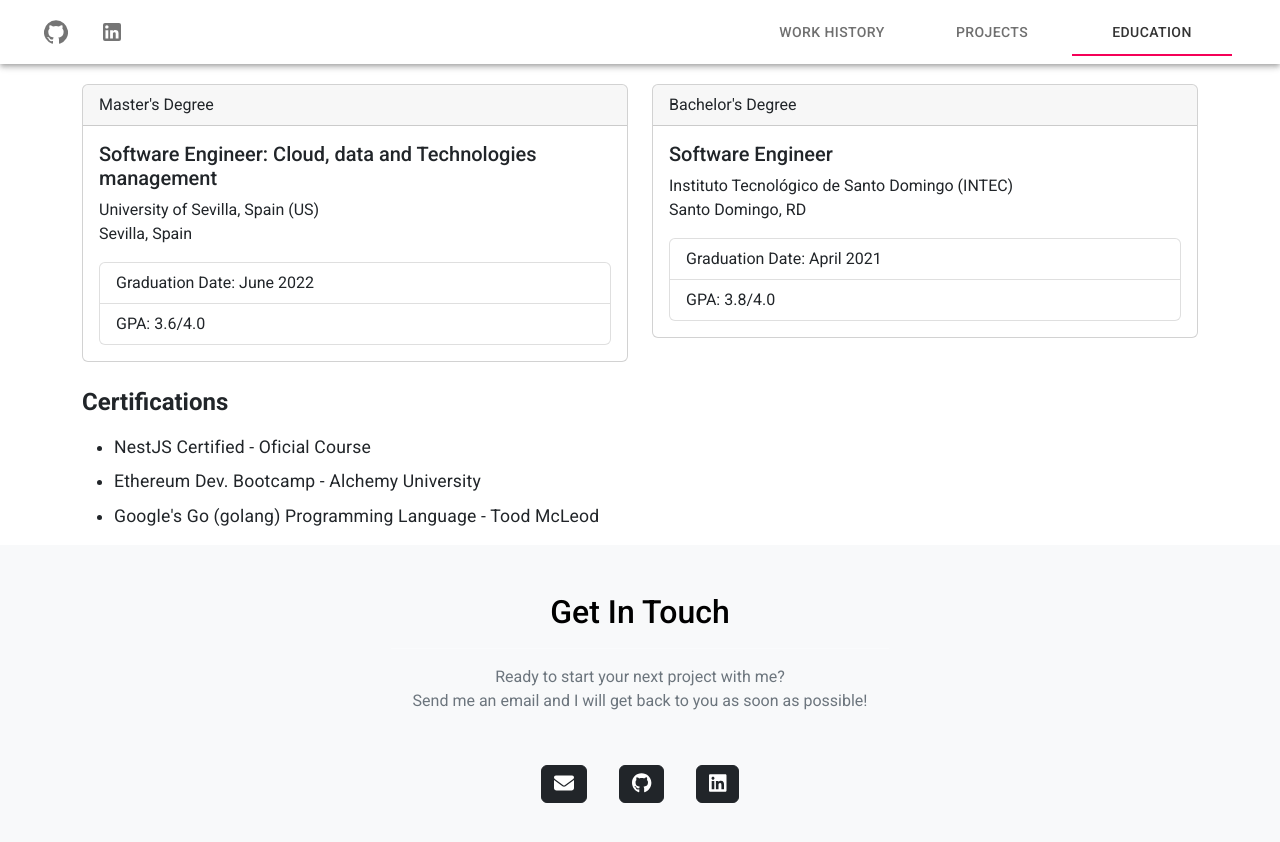
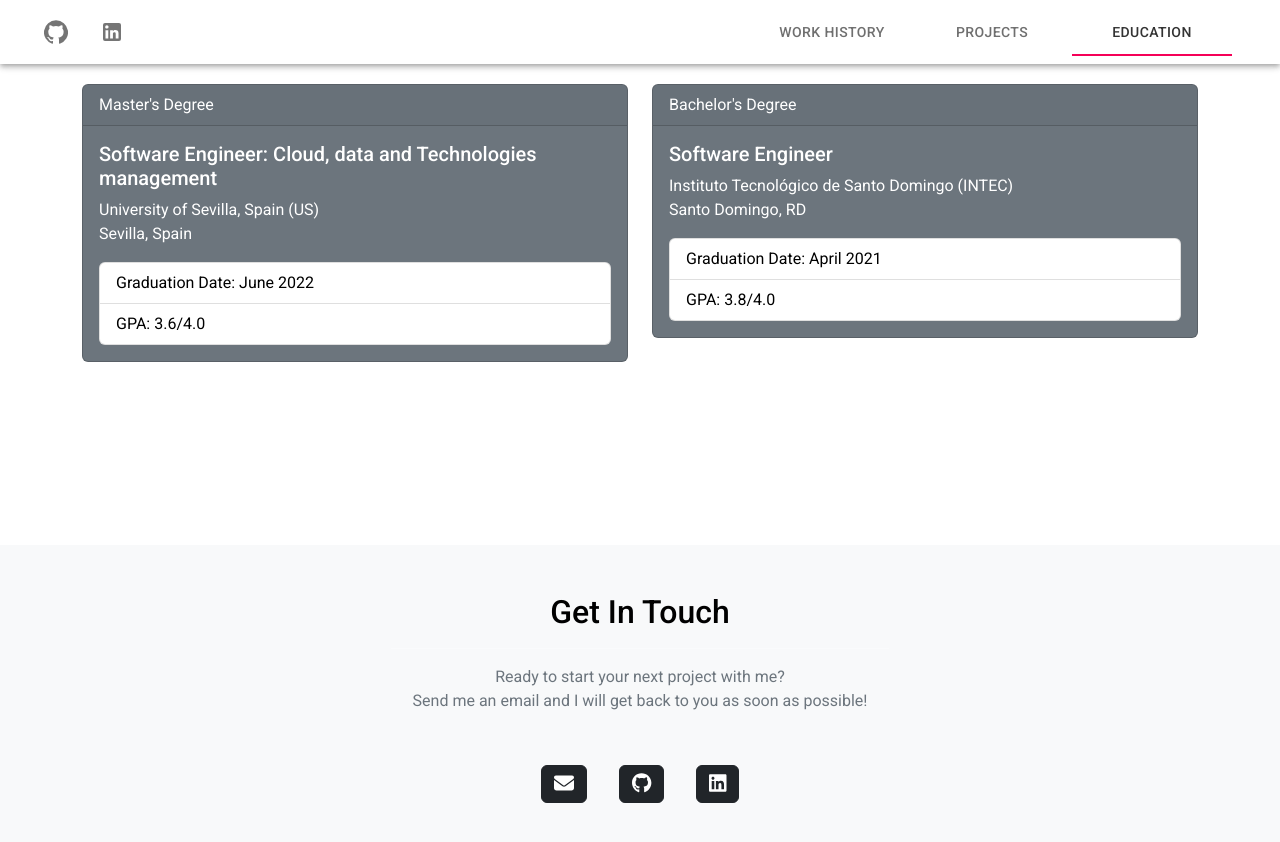
Before and after one commit to bujosa/lerna, a React (Create React App) app: page / in a window 1280 px wide. Both pictures are taken after a click on the tab "EDUCATION". Shown: the top 842 px of the page. Built offline with nearby package versions, Linux system fonts and the light colour scheme.

Commit message:
style: education mode dark first approach

```diff
--- a/src/components/Education.js
+++ b/src/components/Education.js
@@ -19,15 +19,18 @@ const useStyles = makeStyles((theme) => ({
     fontSize: '2rem',
     fontWeight: 'bold',
     marginBottom: '2rem',
+    color: 'white', // nuevo estilo para el color del texto
   },
   certificationTitle: {
     fontSize: '1.5rem',
     fontWeight: 'bold',
     marginBottom: '1rem',
+    color: 'white', // nuevo estilo para el color del texto
   },
   certificationItem: {
     fontSize: '1.1rem',
     marginBottom: '0.5rem',
+    color: 'white', // nuevo estilo para el color del texto
   },
 }));
 
@@ -37,37 +40,47 @@ const Education = () => {
     <Container>
       <Row>
         <Col sm="6">
-          <Card>
-            <CardHeader>Master's Degree</CardHeader>
+          <Card className="bg-secondary">
+            <CardHeader className="text-white">Master's Degree</CardHeader>
             <CardBody>
-              <CardTitle tag="h5">
+              <CardTitle tag="h5" className="text-white">
                 Software Engineer: Cloud, data and Technologies management
               </CardTitle>
-              <CardText>
+              <CardText className="text-white">
                 University of Sevilla, Spain (US)
                 <br />
                 Sevilla, Spain
               </CardText>
               <ListGroup>
-                <ListGroupItem>Graduation Date: June 2022</ListGroupItem>
-                <ListGroupItem>GPA: 3.6/4.0</ListGroupItem>
+                <ListGroupItem className="text-black">
+                  Graduation Date: June 2022
+                </ListGroupItem>
+                <ListGroupItem className="text-black">
+                  GPA: 3.6/4.0
+                </ListGroupItem>
               </ListGroup>
             </CardBody>
           </Card>
         </Col>
         <Col sm="6">
-          <Card>
-            <CardHeader>Bachelor's Degree</CardHeader>
+          <Card className="bg-secondary">
+            <CardHeader className="text-white">Bachelor's Degree</CardHeader>
             <CardBody>
-              <CardTitle tag="h5">Software Engineer</CardTitle>
-              <CardText>
+              <CardTitle tag="h5" className="text-white">
+                Software Engineer
+              </CardTitle>
+              <CardText className="text-white">
                 Instituto Tecnológico de Santo Domingo (INTEC)
                 <br />
                 Santo Domingo, RD
               </CardText>
               <ListGroup>
-                <ListGroupItem>Graduation Date: April 2021</ListGroupItem>
-                <ListGroupItem>GPA: 3.8/4.0</ListGroupItem>
+                <ListGroupItem className="text-black">
+                  Graduation Date: April 2021
+                </ListGroupItem>
+                <ListGroupItem className="text-black">
+                  GPA: 3.8/4.0
+                </ListGroupItem>
               </ListGroup>
             </CardBody>
           </Card>
```
